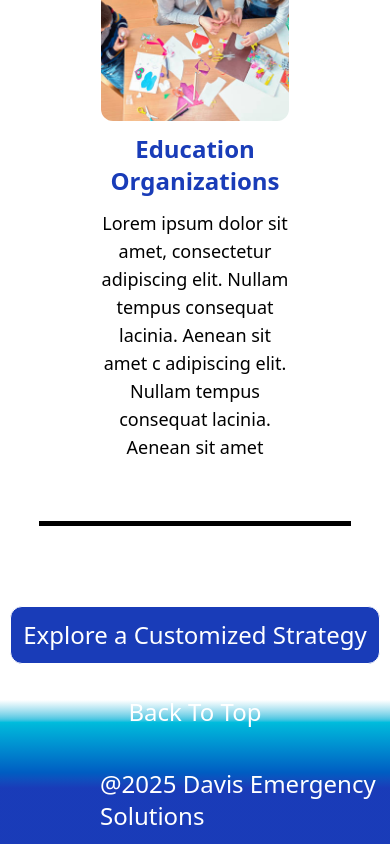
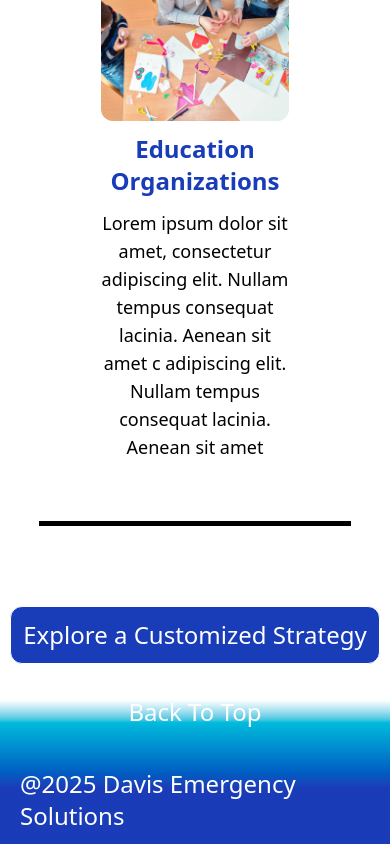
Before and after one commit to ConnerDeFeo/MikeDavisWebsite, a React (Vite) app in the folder client/: page / in a window 390 px wide. Shown: the part 2076-2920 px from the top of the page. Built offline with nearby package versions, Linux system fonts and the light colour scheme.

Commit message:
on to other pages

```diff
--- a/client/src/components/Footer.tsx
+++ b/client/src/components/Footer.tsx
@@ -4,7 +4,7 @@ const Footer = ()=>{
             <button className="mx-auto border text-2xl text-white bg-blue-800 p-3 rounded-xl cursor-pointer">Explore a Customized Strategy</button>
             <div className="mt-5 bg-linear-to-b from-white from-10% via-cyan-500 via-25% to-blue-800 to-65% h-40 text-white text-2xl flex flex-col justify-end">
                 <p className="mx-auto mb-10 cursor-pointer" onClick={()=>window.scrollTo({top:0,behavior:'smooth'})}>Back To Top</p>
-                <p className="ml-25 mb-3">@2025 Davis Emergency Solutions</p>
+                <p className="ml-5 md:ml-25 mb-3">@2025 Davis Emergency Solutions</p>
             </div>
         </div>
     );
--- a/client/src/index.css
+++ b/client/src/index.css
@@ -3,3 +3,11 @@
 .compassLogo{
     background-image: radial-gradient(aqua 10%, oklch(42.4% 0.199 265.638) 70%);
 }
+
+.sectionLink {
+  transition: transform 0.3s ease;
+}
+
+.sectionLink:hover {
+  transform: scale(1.1);
+}
```
